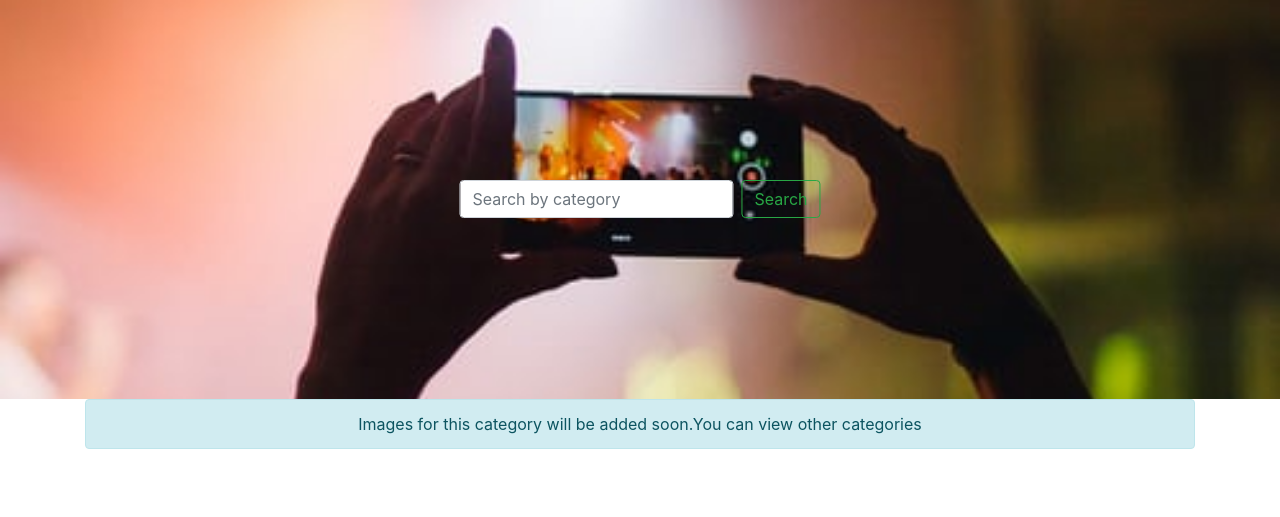
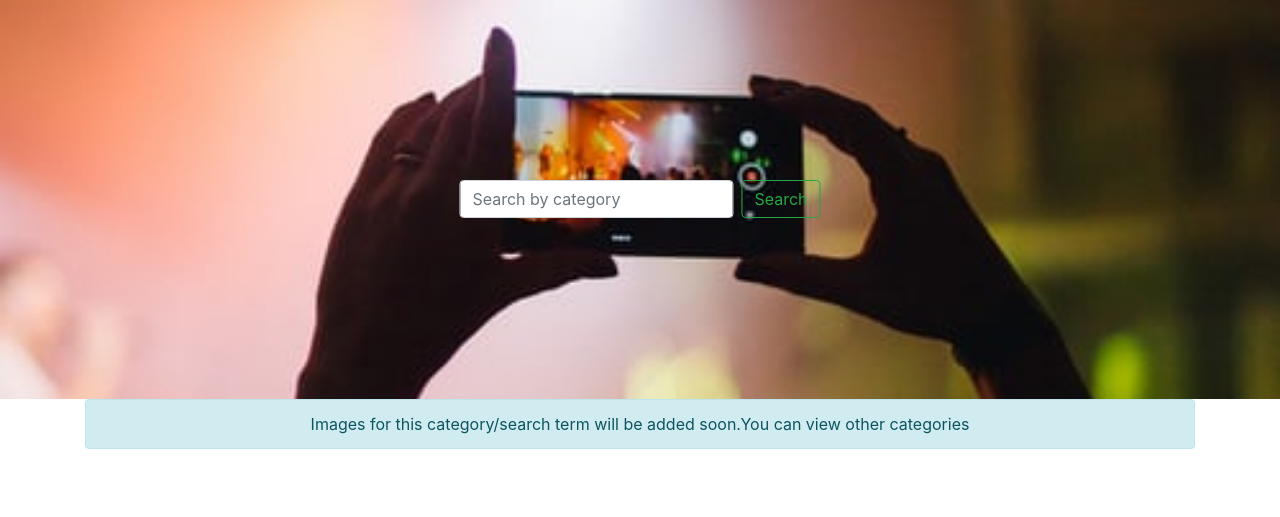
Before and after one commit to hamisicodes/gallery, a Django app: page / in a window 1280 px wide. Shown: the part 212-729 px from the top of the page. Run offline with Django 3.2, Linux system fonts and the light colour scheme; data that the repository does not hold is empty; some libraries are stand-ins or nearby versions.

Commit message:
random commit

```diff
--- a/personal_gallery/gallery/templates/base.html
+++ b/personal_gallery/gallery/templates/base.html
@@ -126,7 +126,7 @@
     <div class="container">
         <div class="text-center">
             <div class="alert alert-info" role="alert">
-                Images for this category will be added soon.You can view other categories
+                Images for this category/search term will be added soon.You can view other categories
               </div>
         </div>
 
```
